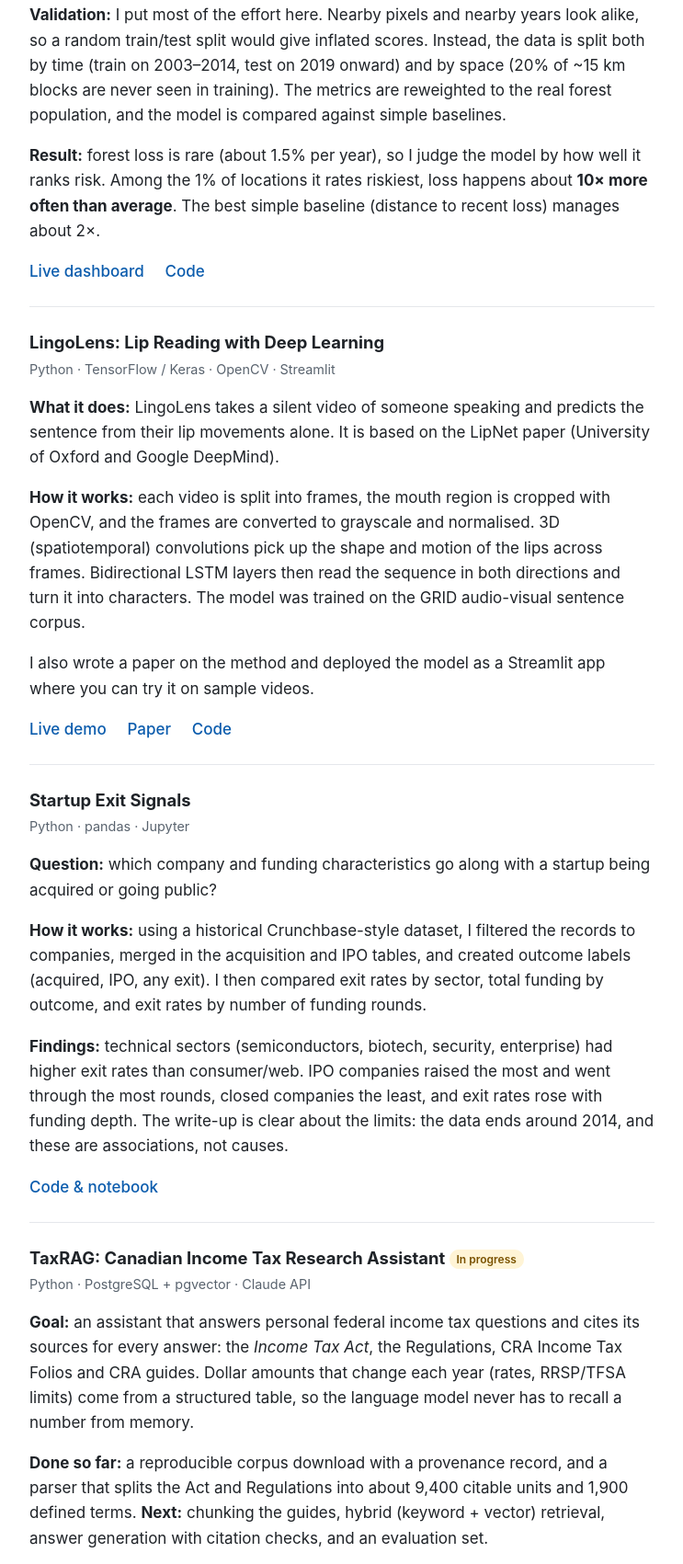
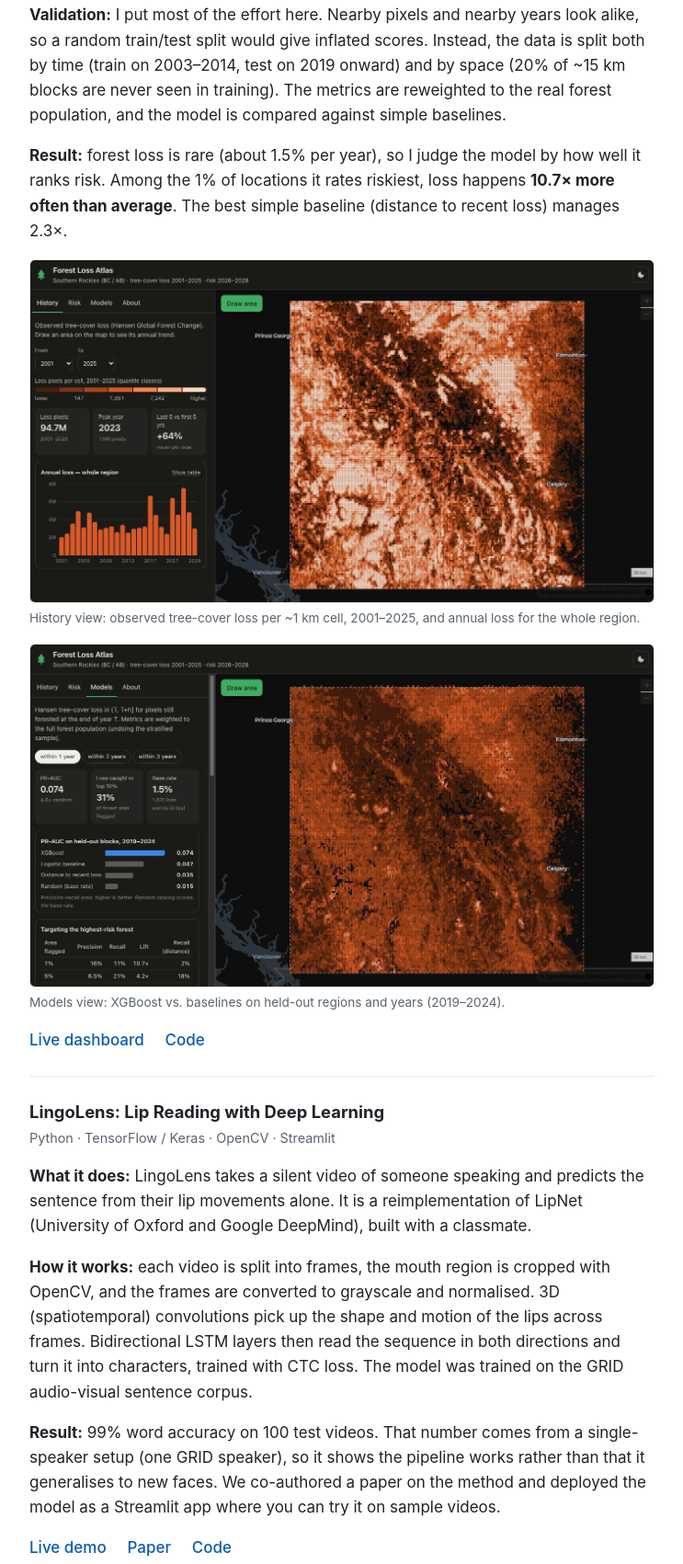
Before and after one commit to bartlos-1/bartlos-1.github.io, a plain HTML site: page index.html in a window 1280 px wide. Shown: the part 818-2519 px from the top of the page at 92% size, without its empty margins (268-1011 px from the left). Drawn offline with Linux system fonts and the light colour scheme.

Commit message:
Update CV, add dashboard screenshots, align project descriptions

```diff
--- a/index.html
+++ b/index.html
@@ -52,9 +52,17 @@
       </p>
       <p>
         <strong>Result:</strong> forest loss is rare (about 1.5% per year), so I judge the model by how well
-        it ranks risk. Among the 1% of locations it rates riskiest, loss happens about <strong>10× more often
-        than average</strong>. The best simple baseline (distance to recent loss) manages about 2×.
+        it ranks risk. Among the 1% of locations it rates riskiest, loss happens <strong>10.7× more often
+        than average</strong>. The best simple baseline (distance to recent loss) manages 2.3×.
       </p>
+      <figure>
+        <a href="images/forest-history.jpg"><img src="images/forest-history.jpg" alt="Dashboard History tab: map of observed tree-cover loss across the southern Rockies, 2001–2025, with an annual loss bar chart" loading="lazy"></a>
+        <figcaption>History view: observed tree-cover loss per ~1&nbsp;km cell, 2001–2025, and annual loss for the whole region.</figcaption>
+      </figure>
+      <figure>
+        <a href="images/forest-models.jpg"><img src="images/forest-models.jpg" alt="Dashboard Models tab: PR-AUC of XGBoost compared with logistic, distance and random baselines on held-out data" loading="lazy"></a>
+        <figcaption>Models view: XGBoost vs. baselines on held-out regions and years (2019–2024).</figcaption>
+      </figure>
       <p class="links">
         <a href="https://bartlos-1.github.io/deforestation-prediction/">Live dashboard</a>
         <a href="https://github.com/bartlos-1/deforestation-prediction">Code</a>
@@ -66,18 +74,20 @@
       <p class="meta">Python · TensorFlow / Keras · OpenCV · Streamlit</p>
       <p>
         <strong>What it does:</strong> LingoLens takes a silent video of someone speaking and predicts the
-        sentence from their lip movements alone. It is based on the LipNet paper (University of Oxford and
-        Google DeepMind).
+        sentence from their lip movements alone. It is a reimplementation of LipNet (University of Oxford and
+        Google DeepMind), built with a classmate.
       </p>
       <p>
         <strong>How it works:</strong> each video is split into frames, the mouth region is cropped with
         OpenCV, and the frames are converted to grayscale and normalised. 3D (spatiotemporal) convolutions pick
         up the shape and motion of the lips across frames. Bidirectional LSTM layers then read the sequence in
-        both directions and turn it into characters. The model was trained on the GRID audio-visual sentence
-        corpus.
+        both directions and turn it into characters, trained with CTC loss. The model was trained on the GRID
+        audio-visual sentence corpus.
       </p>
       <p>
-        I also wrote a paper on the method and deployed the model as a Streamlit app where you can try it on
+        <strong>Result:</strong> 99% word accuracy on 100 test videos. That number comes from a single-speaker
+        setup (one GRID speaker), so it shows the pipeline works rather than that it generalises to new faces.
+        We co-authored a paper on the method and deployed the model as a Streamlit app where you can try it on
         sample videos.
       </p>
       <p class="links">
@@ -96,14 +106,14 @@
       </p>
       <p>
         <strong>How it works:</strong> using a historical Crunchbase-style dataset, I filtered the records to
-        companies, merged in the acquisition and IPO tables, and created outcome labels (acquired, IPO, any
-        exit). I then compared exit rates by sector, total funding by outcome, and exit rates by number of
-        funding rounds.
+        about 196,000 companies, merged in the acquisition and IPO tables, and created outcome labels (acquired,
+        IPO, any exit). I then compared exit rates by sector, total funding by outcome, and exit rates by number
+        of funding rounds.
       </p>
       <p>
-        <strong>Findings:</strong> technical sectors (semiconductors, biotech, security, enterprise) had higher
-        exit rates than consumer/web. IPO companies raised the most and went through the most rounds, closed
-        companies the least, and exit rates rose with funding depth. The write-up is clear about the limits:
+        <strong>Findings:</strong> technical sectors had the highest exit rates (semiconductors 30%, against 7%
+        for web). The median IPO company raised $25M; the median closed company raised $0.65M. Exit rates rose
+        from 8% for companies with one funding round to 20% for those with seven or more. The write-up is clear about the limits:
         the data ends around 2014, and these are associations, not causes.
       </p>
       <p class="links">
@@ -132,10 +142,10 @@
     </article>
 
     <article id="salus">
-      <h3>Salus: Food Ingredient Checker</h3>
+      <h3>Salus: Food Ingredient Checker <span class="tag">Hackathon</span></h3>
       <p class="meta">Next.js · TypeScript · Supabase · Python · Open Food Facts</p>
       <p>
-        <strong>What it does:</strong> users save their allergens and the ingredients they want to avoid, then
+        Built at a hackathon. <strong>What it does:</strong> users save their allergens and the ingredients they want to avoid, then
         scan a product's barcode or a menu item's QR code. The app looks up the ingredients and flags any that
         match their list, along with whether the item is vegan or vegetarian.
       </p>
@@ -151,11 +161,11 @@
 
     <article id="feedforward">
       <h3>FeedForward: Food Redistribution Marketplace</h3>
-      <p class="meta">Python · Django · SQL</p>
+      <p class="meta">Python · Django · SQLite · Tailwind</p>
       <p>
         This was a database course project (CPSC 471). It's a web marketplace where businesses can list surplus
         food and others can browse and claim it, so less food goes to waste. I designed the relational schema
-        and built the app in Django, with sign-up, a dashboard, browsing and listing pages.
+        and built the front end in Django and Tailwind, with sign-up, listings, search and chat between users.
       </p>
       <p class="links">
         <a href="https://github.com/bartlos-1/feedforward">Code &amp; screenshots</a>
--- a/style.css
+++ b/style.css
@@ -69,3 +69,7 @@ nav a, .links a { margin-right: 18px; font-weight: 500; display: inline-block; }
 .links { margin-bottom: 0; }
 
 footer { color: var(--muted); font-size: 0.85rem; padding-top: 24px; padding-bottom: 48px; border-top: 1px solid var(--line); }
+
+figure { margin: 16px 0; }
+figure img { width: 100%; height: auto; display: block; border: 1px solid var(--line); border-radius: 6px; }
+figcaption { color: var(--muted); font-size: 0.85rem; margin-top: 6px; }
```
Also changed, not shown: images/forest-history.jpg (added), images/forest-models.jpg (added), 2 other files.
